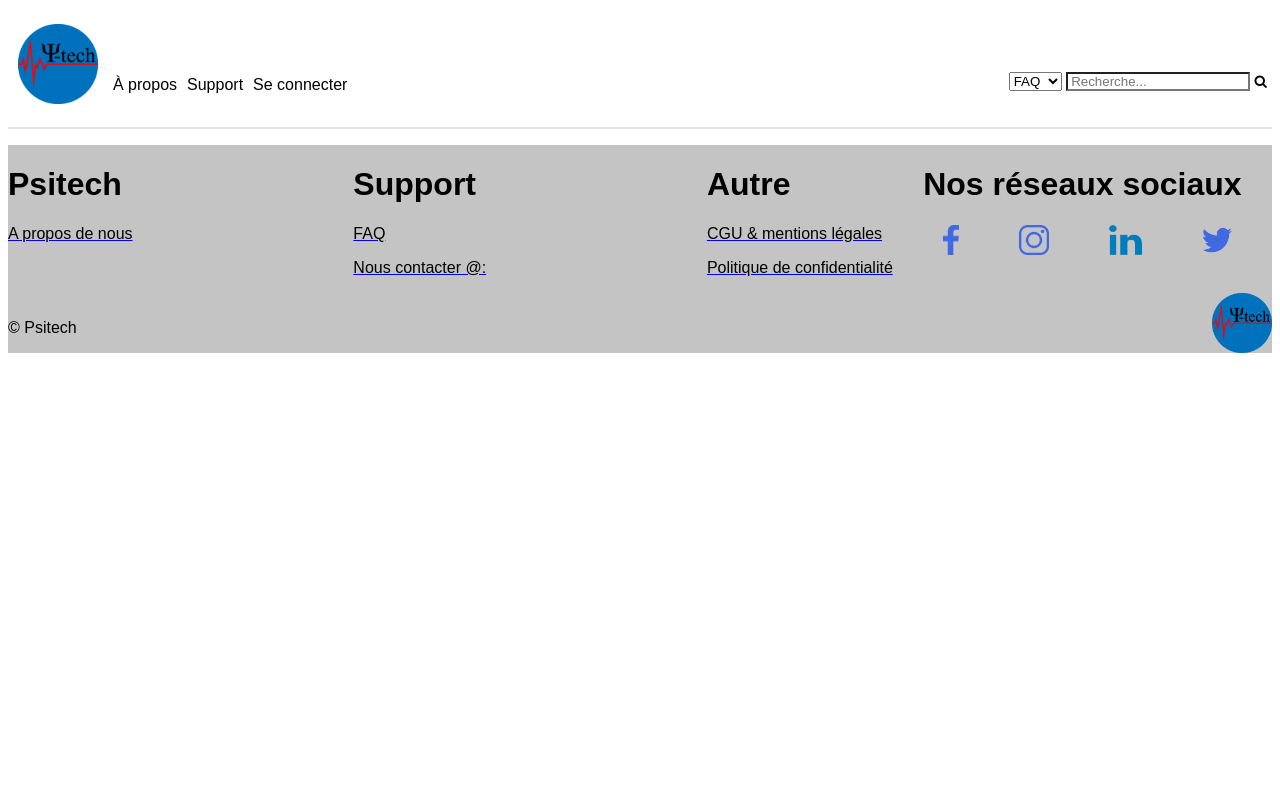
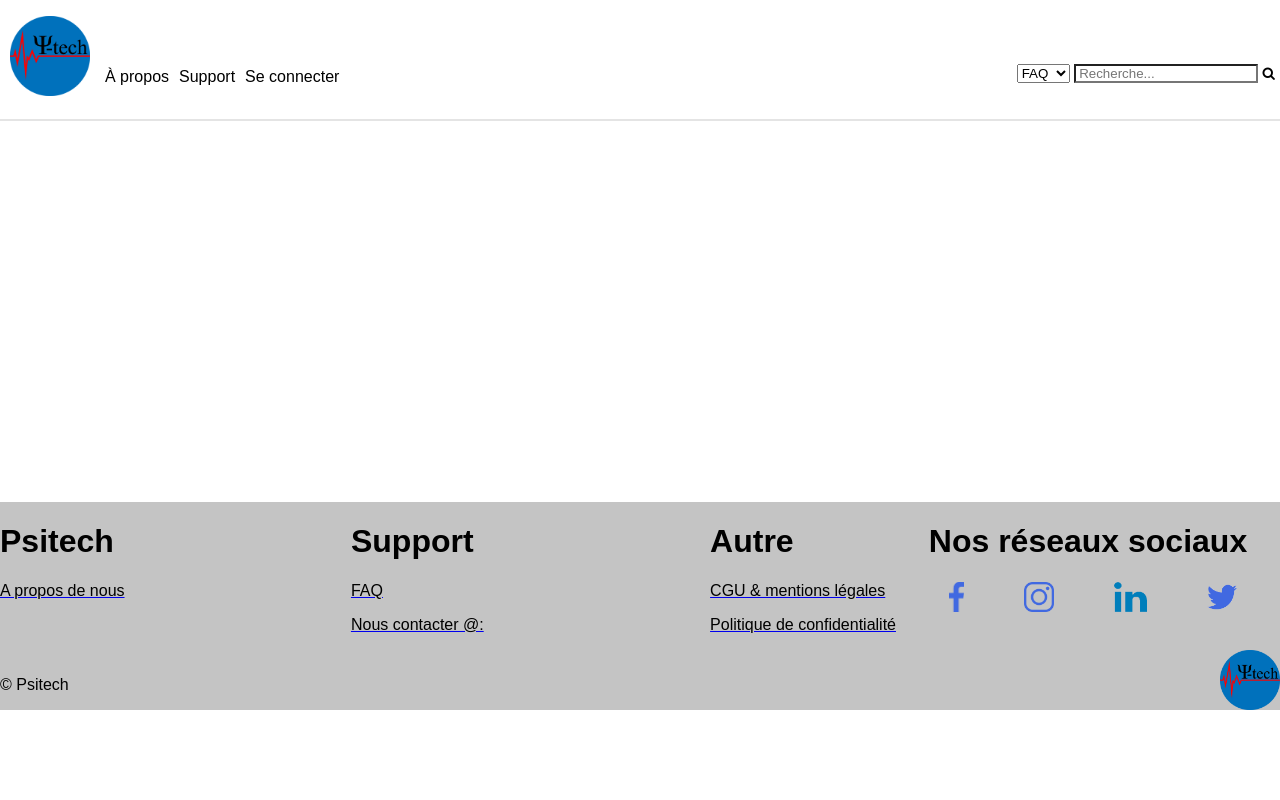
Before and after one commit to KynZix/Projet-APP-, a PHP site: page /search.php in a window 1280 px wide. Run offline with PHP 8.4, Linux system fonts and the light colour scheme.

Commit message:
Add files via upload

```diff
--- a/APP/CSS/contact.css
+++ b/APP/CSS/contact.css
@@ -41,4 +41,8 @@ html, body {
 
 .button{
   margin-bottom: 15px;
+  border-radius: 20px;
 }
+.saut{
+  margin-top: 68px;
+}
--- a/APP/CSS/login.css
+++ b/APP/CSS/login.css
@@ -34,9 +34,12 @@ section{
 }
 
 .login h1{
+  margin-top: 55px;
   margin-left: auto;
   margin-right: auto;
   color:black;
+  position: relative;
+  left: 2%;
 }
 
 .login label,legend{
@@ -49,6 +52,7 @@ section{
 #loginquestion{
   display: flex;
   flex-direction: column;
+  margin-bottom: 22px;
 }
 
 #loginquestion p{
@@ -56,6 +60,8 @@ section{
   margin-left: auto;
   margin-right: auto;
   font-size: 100%;
+  position: relative;
+  left: 1%;
 }
 
 #loginquestion a{
--- a/APP/CSS/profil.css
+++ b/APP/CSS/profil.css
@@ -45,7 +45,7 @@ body {
   display:  flex;
   flex-direction: row;
   justify-content:  space-around;
-  margin-top: 2%;
+  margin-top: 4%;
 }
 .menuProfil2 a
 {
@@ -73,3 +73,6 @@ body {
 .information{
   margin-left: 5%;
 }
+.saut{
+  margin-top: 19px;
+}
--- /dev/null
+++ b/APP/CSS/search.css
@@ -0,0 +1,19 @@
+html, body {
+  height: 100%; width; 100%;
+  margin: 0;
+  padding; 0;
+  font-family: Arial;
+}
+
+#conteneur{
+	display: flex;
+	flex-direction: column;
+	text-align: center;
+	margin-top: 10px;
+	font-size: 18px;
+
+
+}
+.saut{
+	margin-top: 371px;
+}
```
Also changed, not shown: APP/CSS/about.css (+20 -0 lines), APP/CSS/backOfficeComptes.css (+33 -0 lines), APP/CSS/backOfficeFAQ.css (+7 -0 lines), APP/CSS/register.css (+38 -6 lines).
